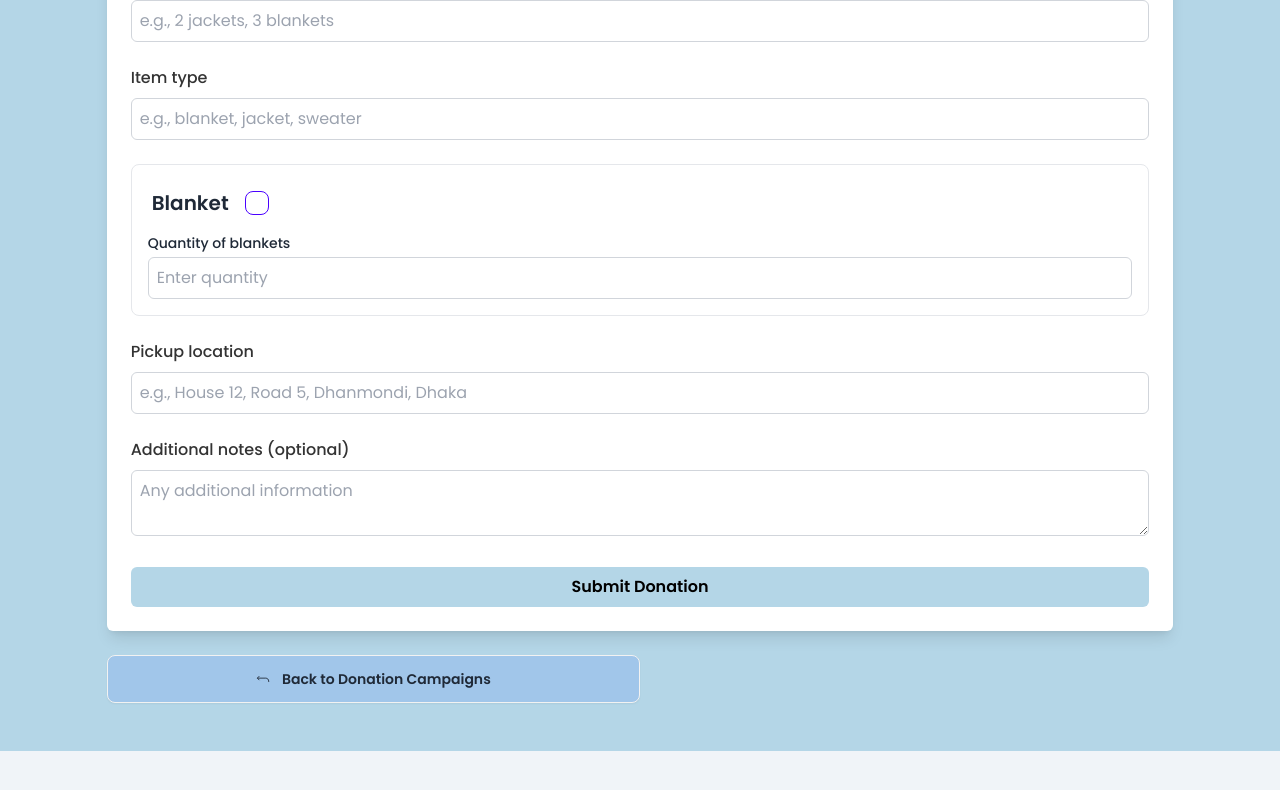
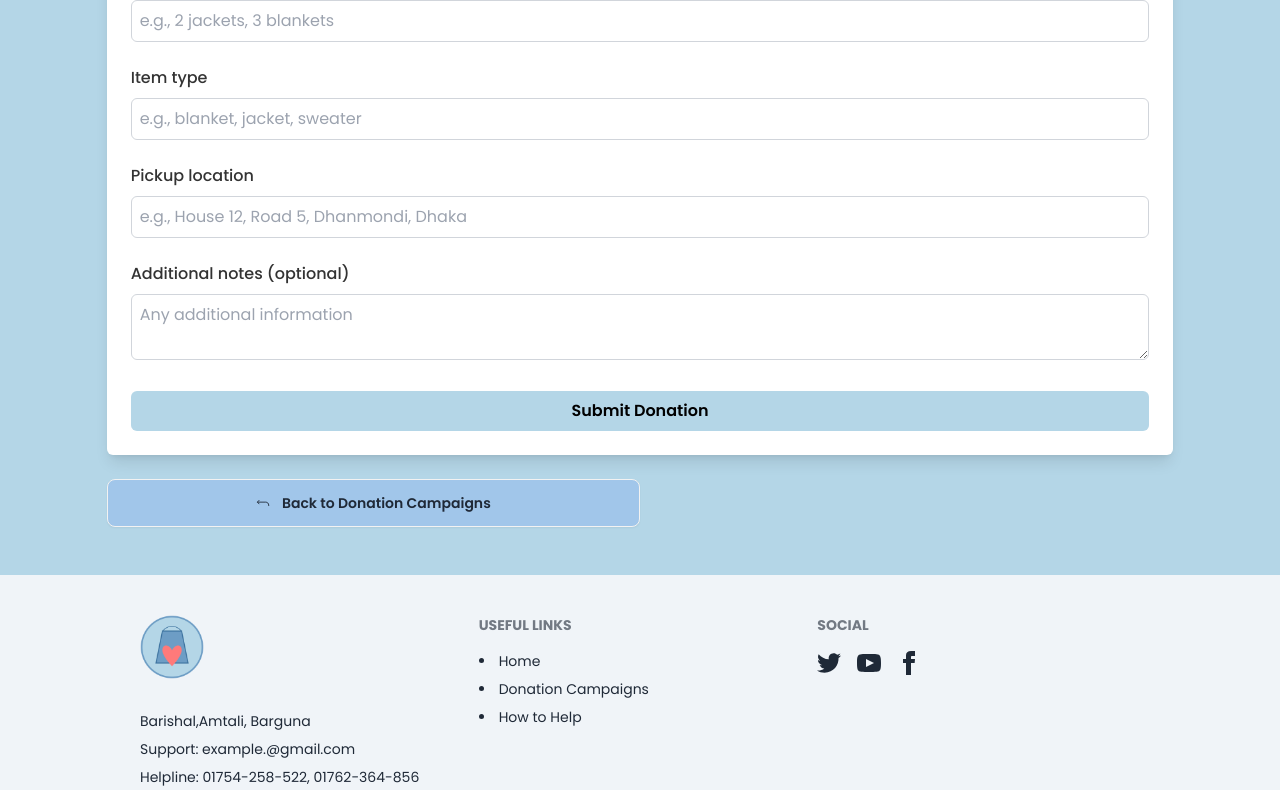
Before and after one commit to mdabdulkyum1/test, a React (Vite) app: page /donation-details/1 in a window 1280 px wide. Shown: the part 844-1634 px from the top of the page. Built offline with nearby package versions, Linux system fonts and the light colour scheme; no server answers; sample sign-in values are in the browser's storage.

Commit message:
Update DonationsDetails and added Link Contact Us

```diff
--- a/src/components/Navbar/Navbar.jsx
+++ b/src/components/Navbar/Navbar.jsx
@@ -18,6 +18,7 @@ function Navbar() {
       {
         user && <li><NavLink to="/dashboard">Dashboard</NavLink></li>
       }
+      <li><NavLink to="/contact">Contact Us</NavLink></li>
     </>
   );
 
--- a/src/pages/DonationDetails/DonationDetails.jsx
+++ b/src/pages/DonationDetails/DonationDetails.jsx
@@ -48,83 +48,6 @@ function DonationDetails() {
           <h2 className="text-2xl text-heading font-semibold mb-4">
             Donation Form
           </h2>
-          {/* <form onSubmit={notify}>
-            <div className="mb-4">
-              <label
-                htmlFor="quantity"
-                className="block text-primary-text font-medium mb-2"
-              >
-                Quantity of items
-              </label>
-              <input
-                type="text"
-                required
-                id="quantity"
-                className="w-full p-2 border border-gray-300 rounded-md focus:outline-none focus:border-navyblue"
-                placeholder="e.g., 2 jackets, 3 blankets"
-              />
-            </div>
-            <div className="mb-4">
-              <label
-                htmlFor="itemType"
-                className="block text-primary-text font-medium mb-2"
-              >
-                Item type
-              </label>
-              <input
-                type="text"
-                required
-                id="itemType"
-                className="w-full p-2 border border-gray-300 rounded-md focus:outline-none focus:border-navyblue"
-                placeholder="e.g., blanket, jacket, sweater"
-              />
-            </div>
-            <div className="form-control">
-              <label className="label cursor-pointer justify-start gap-4">
-                <span className="text-3xl">Blanket</span>
-                <input
-                  type="checkbox"
-                  className="checkbox checkbox-primary"
-                />
-              </label>
-               <label htmlFor="">Quantity of items</label>
-              <input type="number" />
-            </div>
-            <div className="mb-4">
-              <label
-                htmlFor="pickupLocation"
-                className="block text-primary-text font-medium mb-2"
-              >
-                Pickup location
-              </label>
-              <input
-                type="text"
-                required
-                id="pickupLocation"
-                className="w-full p-2 border border-gray-300 rounded-md focus:outline-none focus:border-navyblue"
-                placeholder="e.g., House 12, Road 5, Dhanmondi, Dhaka"
-              />
-            </div>
-            <div className="mb-4">
-              <label
-                htmlFor="notes"
-                className="block text-primary-text font-medium mb-2"
-              >
-                Additional notes (optional)
-              </label>
-              <textarea
-                id="notes"
-                className="w-full p-2 border border-gray-300 rounded-md focus:outline-none focus:border-navyblue"
-                placeholder="Any additional information"
-              ></textarea>
-            </div>
-            <button
-              type="submit"
-              className="w-full py-2 bg-ice-blue text-black font-semibold rounded-md hover:bg-frosty-blue transition"
-            >
-              Submit Donation
-            </button>
-          </form> */}
           <form onSubmit={notify} className="space-y-6">
             <div className="mb-4">
               <label
@@ -155,27 +78,6 @@ function DonationDetails() {
                 id="itemType"
                 className="w-full p-2 border border-gray-300 rounded-md focus:outline-none focus:border-navyblue"
                 placeholder="e.g., blanket, jacket, sweater"
-    />
-  </div>
-
-  {/* Blanket Item Form Section */}
-  <div className="form-control mb-4 p-4 border border-gray-200 rounded-lg">
-    <label className="label cursor-pointer justify-start gap-4 mb-2">
-      <span className="text-xl font-semibold">Blanket</span>
-      <input
-        type="checkbox"
-        className="checkbox checkbox-primary"
-      />
-    </label>
-    <label htmlFor="blanketQuantity" className="block text-sm font-medium mb-1">
-      Quantity of blankets
-    </label>
-    <input
-      type="number"
-      id="blanketQuantity"
-      className="w-full p-2 border border-gray-300 rounded-md focus:outline-none focus:border-navyblue"
-      placeholder="Enter quantity"
-      min="0"
               />
             </div>
 
@@ -216,7 +118,6 @@ function DonationDetails() {
               Submit Donation
             </button>
           </form>
-
         </div>
 
         <div className="mt-6">
```
Lines whose indentation alone changed are shown as unchanged.
